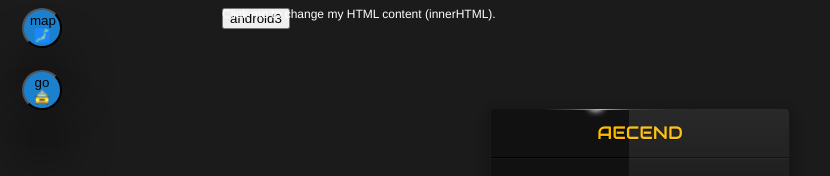
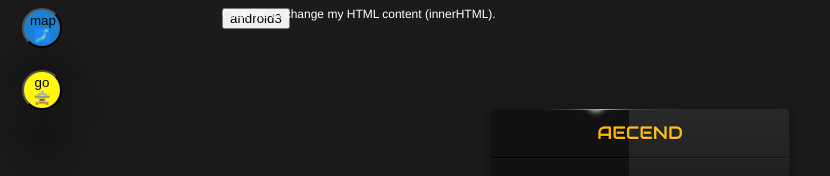
Before and after one commit to noenadies/seviciocombiando, a plain HTML site: page index.html in a window 1280 px wide. Shown: the part 152-328 px from the top of the page, without its empty margins (0-830 px from the left). Drawn offline with Linux system fonts and the light colour scheme; some packages are replaced by stand-ins of ours; no server answers.

Commit message:
Update index.html

```diff
--- a/index.html
+++ b/index.html
@@ -13,7 +13,7 @@
 position: absolute;
 -webkit-box-shadow: 1px 47px 47px 5px rgba(0,0,0,0.43);
 box-shadow: 1px 47px 47px 5px rgba(0,0,0,0.43);
-background-color:#1B81CF;
+background-color:#FFF70D;
     left: 22px;
     top: 222px;
      z-index:65;
```
